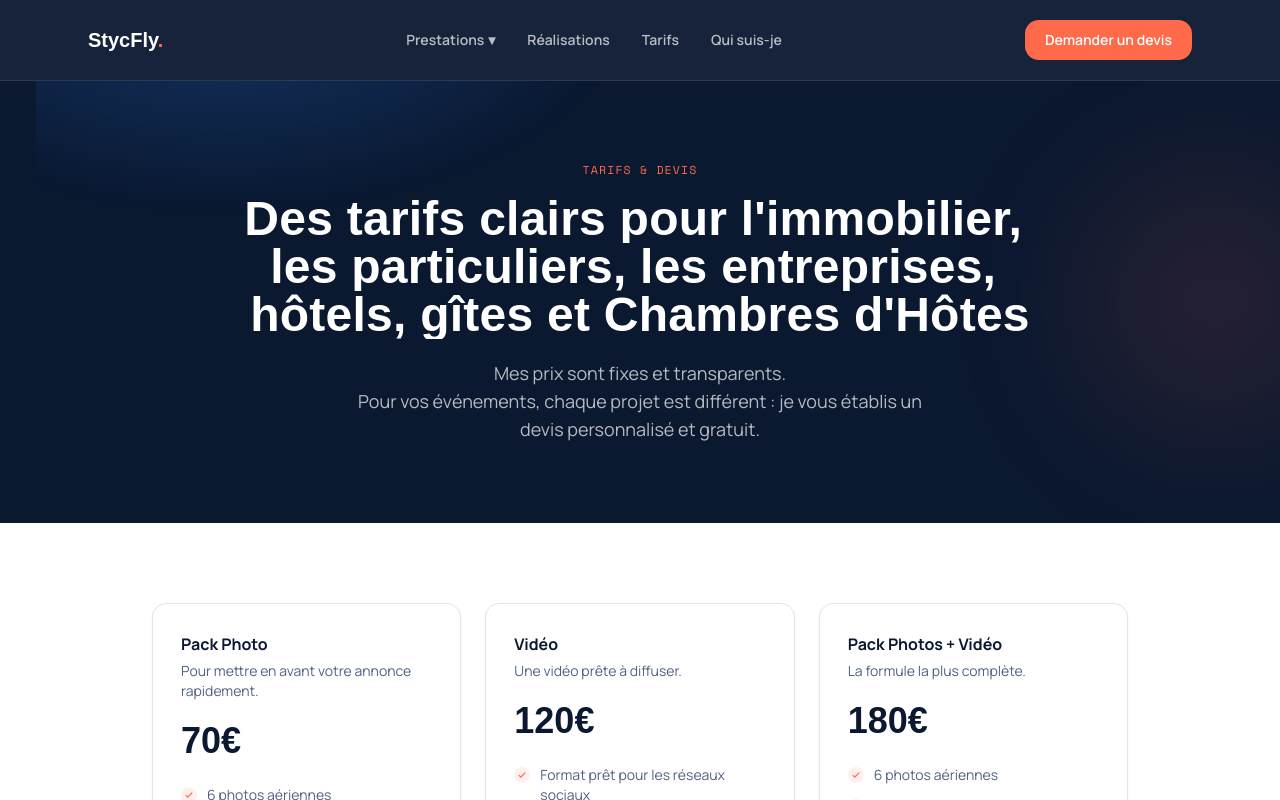
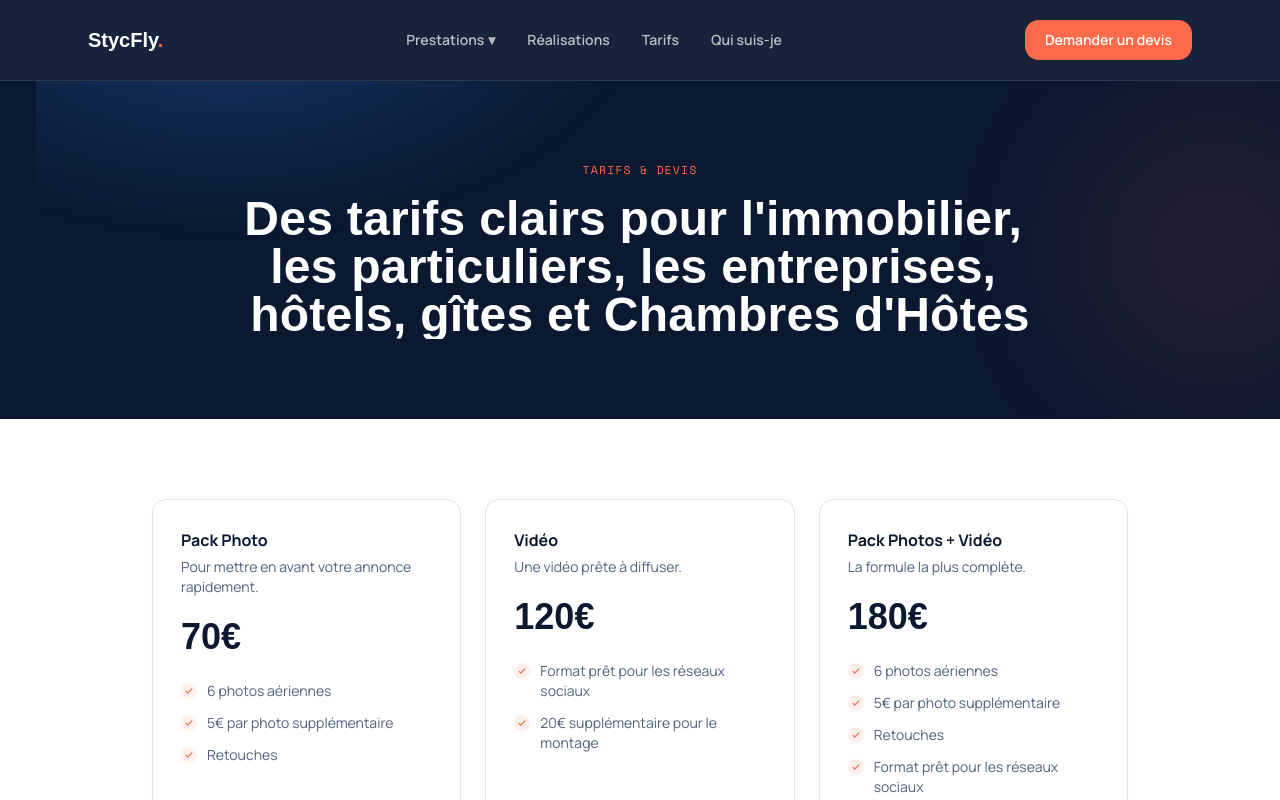
Before and after one commit to stycfly/stycfly-site, a Next.js app: page /tarifs in a window 1280 px wide. Shown: the top 800 px of the page. Built offline with nearby package versions, Linux system fonts and the light colour scheme; a web font is replaced by a local one.

Commit message:
Retirer le texte d'intro sous le titre de la page Tarifs
Rend le prop lead de PageHero optionnel pour permettre un hero sans
paragraphe d'accroche.

Co-Authored-By: Claude Sonnet 5 <noreply@anthropic.com>
Claude-Session: https://claude.ai/code/session_01GfgEWJVdBukMpqsTP7W52d

```diff
--- a/src/app/tarifs/page.tsx
+++ b/src/app/tarifs/page.tsx
@@ -49,13 +49,6 @@ export default function TarifsPage() {
       <PageHero
         eyebrow="Tarifs & devis"
         title="Des tarifs clairs pour l'immobilier, les particuliers, les entreprises, hôtels, gîtes et Chambres d'Hôtes"
-        lead={
-          <>
-            Mes prix sont fixes et transparents.
-            <br />
-            Pour vos événements, chaque projet est différent : je vous établis un devis personnalisé et gratuit.
-          </>
-        }
       />
 
       <section className="mx-auto max-w-5xl px-6 py-20">
--- a/src/components/PageHero.tsx
+++ b/src/components/PageHero.tsx
@@ -10,7 +10,7 @@ export default function PageHero({
 }: {
   eyebrow: string;
   title: string;
-  lead: ReactNode;
+  lead?: ReactNode;
   children?: ReactNode;
 }) {
   return (
@@ -28,7 +28,9 @@ export default function PageHero({
         <h1 className="mt-4 text-4xl text-white md:text-5xl">
           <RevealText text={title} />
         </h1>
-        <p className="mx-auto mt-5 max-w-[52ch] text-lg text-white/70">{lead}</p>
+        {lead && (
+          <p className="mx-auto mt-5 max-w-[52ch] text-lg text-white/70">{lead}</p>
+        )}
         {children}
       </Reveal>
     </section>
```
